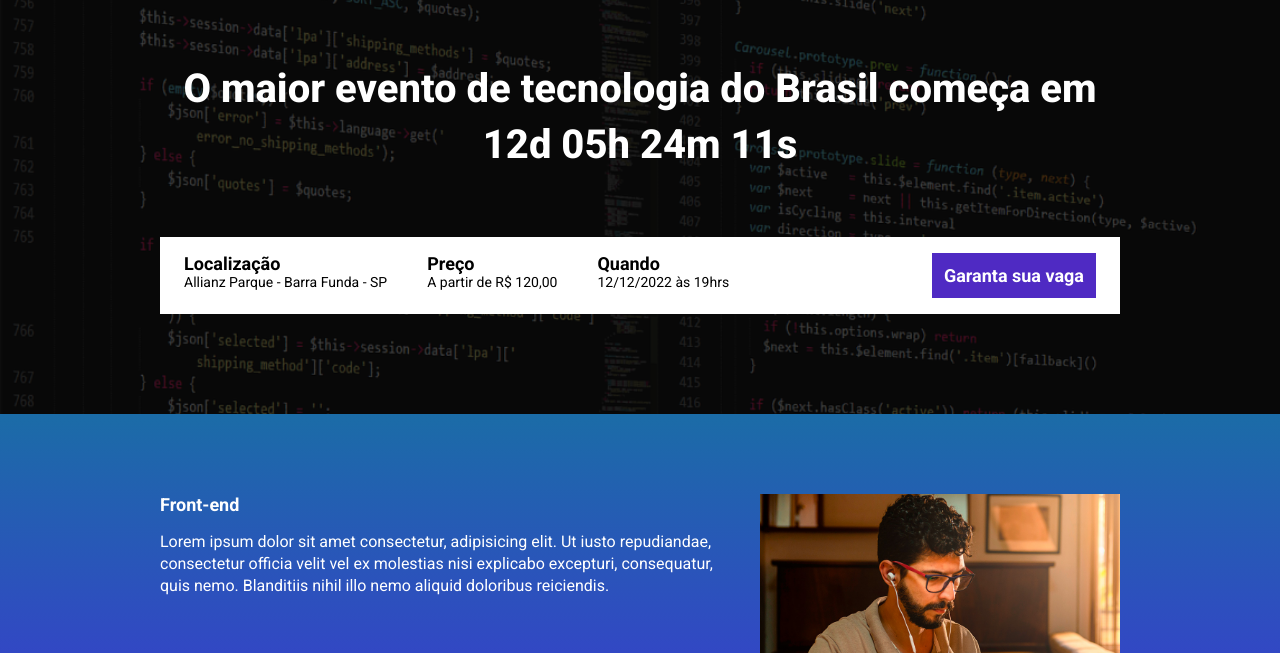
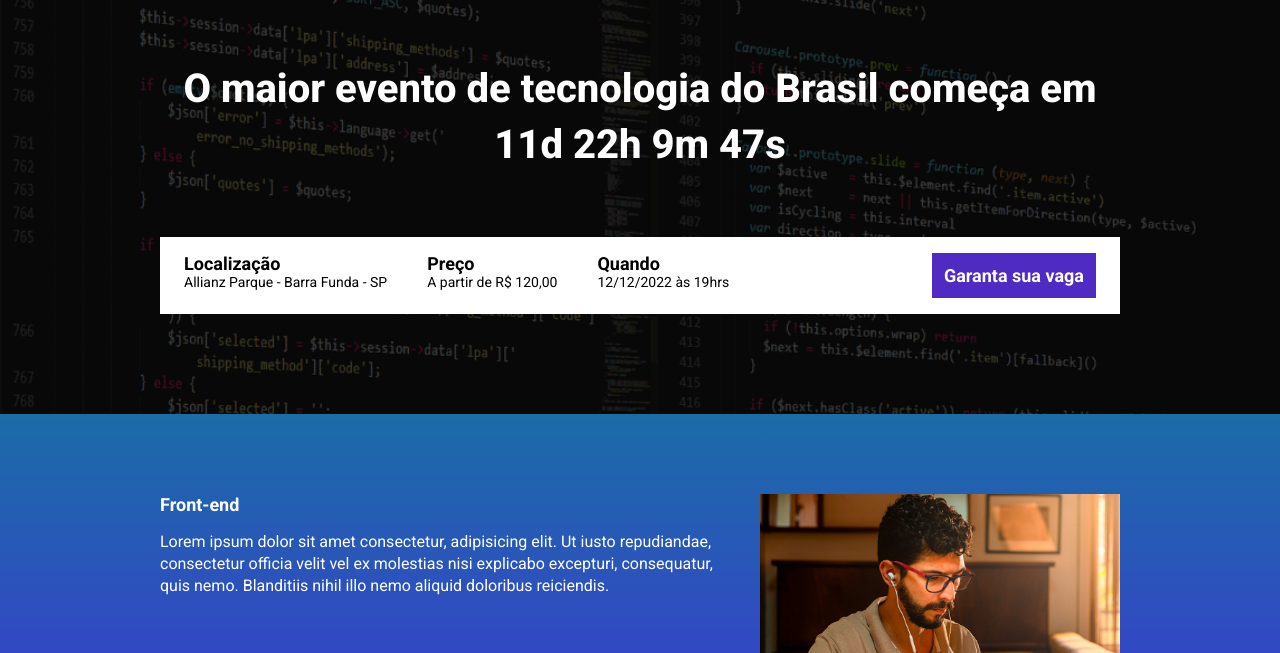
Before and after one commit to Briskinho/ebac_tech_talks, a website built with Parcel: page src/index.html in a window 1280 px wide. Shown: the part 147-800 px from the top of the page. Built offline with nearby package versions, Linux system fonts and the light colour scheme.

Commit message:
feat: adicionando a contagem regressiva

```diff
--- a/package.json
+++ b/package.json
@@ -4,6 +4,7 @@
   "description": "",
   "scripts": {
     "dev": "parcel src/index.html",
+    "build": "parcel build src/index.html",
     "test": "echo \"Error: no test specified\" && exit 1"
   },
   "keywords": [],
--- a/src/index.html
+++ b/src/index.html
@@ -14,7 +14,7 @@
     <header class="hero">
         <div class="container">
             <img class="hero__logo" src="./images/ebac_logo.svg" alt="Ebac">
-            <p class="hero__text">O maior evento de tecnologia do Brasil começa em 12d 05h 24m 11s</p>
+            <p class="hero__text">O maior evento de tecnologia do Brasil começa em <span id="contador"></span></p>
             <div class="infos-bar">
                 <ul class="infos-bar__infos">
                     <li class="infos-bar__infos__item">
--- a/src/scripts/main.js
+++ b/src/scripts/main.js
@@ -1 +1,27 @@
 AOS.init();
+
+const dataDoEvento = new Date("Sep 12, 2026 19:00:00");
+const timeStampDoEvento = dataDoEvento.getTime();
+
+const contaAsHoras = setInterval(function() {
+    const agora = new Date();
+    const timeStampAtual = agora.getTime();
+
+    const distanciaDoEvento = timeStampDoEvento - timeStampAtual;
+
+    const diaEmMs = 1000 * 60 * 60 * 24;
+    const horaEmMs = 1000 * 60 * 60;
+    const minutoEmMs = 1000 * 60;
+
+    const diasAteOEvento = Math.floor(distanciaDoEvento / diaEmMs);
+    const horasAteOEvento = Math.floor((distanciaDoEvento % diaEmMs) / horaEmMs);
+    const minutosAteOEvento = Math.floor((distanciaDoEvento % horaEmMs) / minutoEmMs);
+    const segundosAteOEvento = Math.floor((distanciaDoEvento % minutoEmMs) / 1000);
+
+    document.getElementById('contador').innerHTML = `${diasAteOEvento}d ${horasAteOEvento}h ${minutosAteOEvento}m ${segundosAteOEvento}s`;
+
+    if (distanciaDoEvento < 0) {
+        clearInterval(contaAsHoras);
+        document.getElementById('contador').innerHTML = 'Evento expirado!';
+    }
+}, 1000);
```
